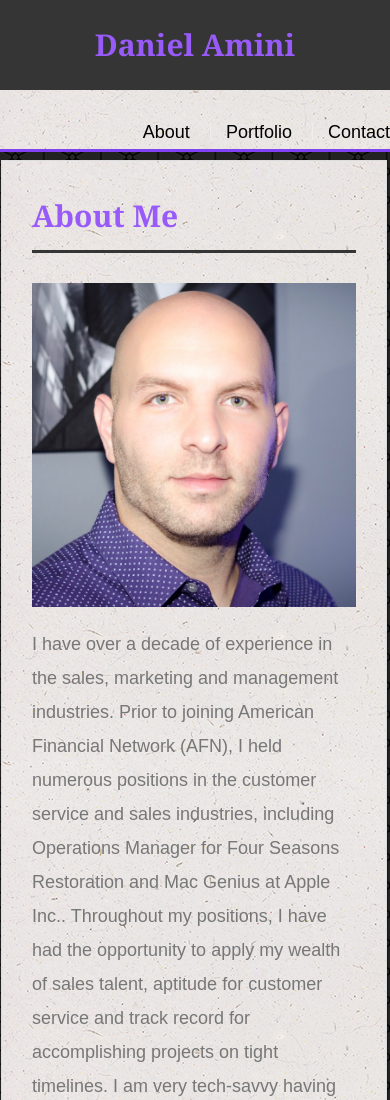
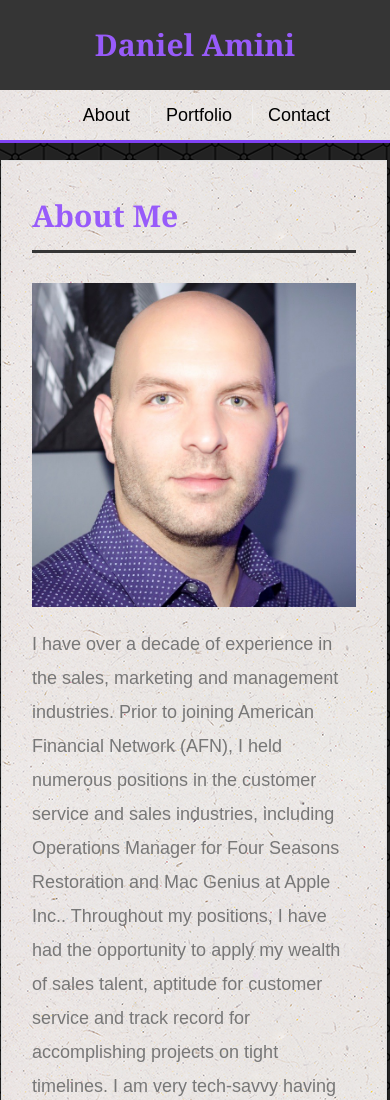
Before and after one commit to DSGQR/Responsive-Portfolio, a plain HTML site: page index.html in a window 390 px wide. Shown: the top 1100 px of the page. Drawn offline with Linux system fonts and the light colour scheme.

Commit message:
Add Nav Margins

```diff
--- a/css/style.css
+++ b/css/style.css
@@ -310,7 +310,7 @@ body {
     }
 
     nav {
-      /* margin: 8px 40px 8px 0; */
+      margin: 8px 60px 8px 0;
     }
 
 
```
